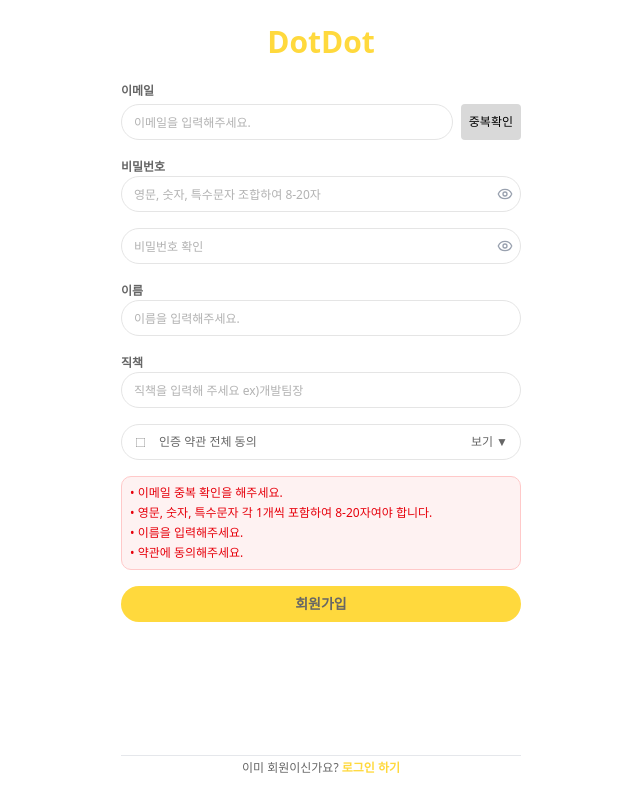
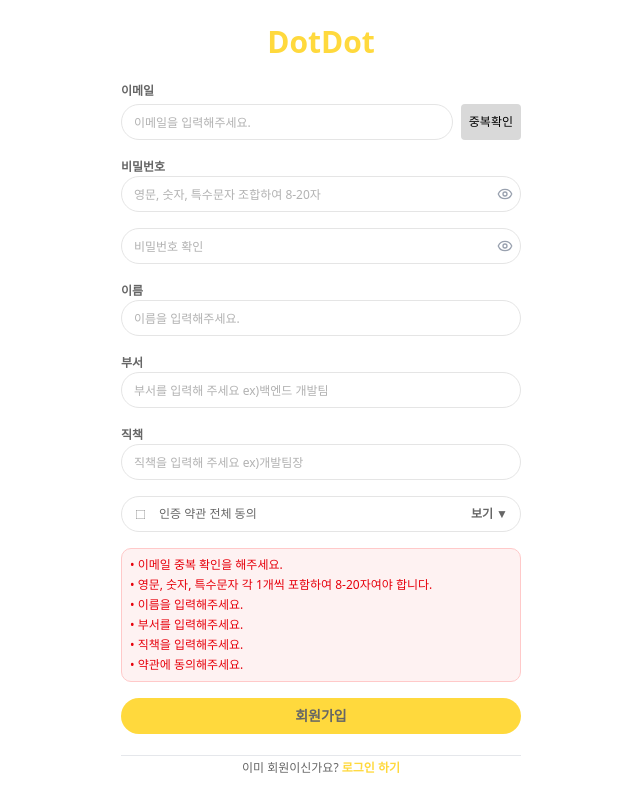
Before and after one commit to DotDot5/DotDot_FE, a Next.js app: page /auth/signup in a window 1280 px wide. Shown: the whole page, without its empty margins (319-959 px from the left). Built offline with nearby package versions, Linux system fonts and the light colour scheme; no server answers.

Commit message:
feat : 회원가입시 부서 추가 및 인증 약관 보기 구현

```diff
--- a/src/api/auth.ts
+++ b/src/api/auth.ts
@@ -21,6 +21,7 @@
   name: string;
   email: string;
   password: string;
+  department: string;
   position: string;
 }): Promise<void> => {
   await axiosInstance.post<ApiResponse<void>>('/api/v1/auth/signup', data);
--- a/src/app/auth/signup/Signup.tsx
+++ b/src/app/auth/signup/Signup.tsx
@@ -3,6 +3,7 @@
 import { useState, useEffect } from 'react';
 import { Eye, EyeOff } from 'lucide-react';
 import { signup, login, checkEmail } from '@/api/auth';
+import TermsModal from '../../mypage/TermsModal';
 import { useRouter } from 'next/navigation';
 
 export default function Signup() {
@@ -13,6 +14,7 @@
   const [confirmPassword, setConfirmPassword] = useState('');
   const [name, setName] = useState('');
   const [position, setPosition] = useState('');
+  const [department, setDepartment] = useState('');
   const [showPassword, setShowPassword] = useState(false);
   const [showConfirm, setShowConfirm] = useState(false);
   const [agree, setAgree] = useState(false);
@@ -24,6 +26,7 @@
   const [emailError, setEmailError] = useState('');
   const [passwordError, setPasswordError] = useState('');
   const [confirmPasswordError, setConfirmPasswordError] = useState('');
+  const [isTermsModalOpen, setIsTermsModalOpen] = useState(false);
 
   useEffect(() => {
     const accessToken = localStorage.getItem('accessToken');
@@ -96,6 +99,13 @@
       errors.push('이름을 입력해주세요.');
     }
 
+    if (!department.trim()) {
+      errors.push('부서를 입력해주세요.');
+    }
+    if (!position.trim()) {
+      errors.push('직책을 입력해주세요.');
+    }
+
     if (!agree) {
       errors.push('약관에 동의해주세요.');
     }
@@ -117,7 +127,7 @@
     }
 
     try {
-      await signup({ name, email, password, position });
+      await signup({ name, email, password, position, department });
       const { accessToken, refreshToken } = await login({ email, password });
 
       localStorage.setItem('accessToken', accessToken);
@@ -246,6 +256,19 @@
               />
             </div>
 
+            {/* 부서 */}
+            <div>
+              <label className="font-semibold text-xs">부서</label>
+              <input
+                type="text"
+                placeholder="부서를 입력해 주세요 ex)백엔드 개발팀"
+                value={department}
+                onChange={(e) => setDepartment(e.target.value)}
+                className="border rounded-[20px] h-9 px-3 w-full text-xs"
+                required
+              />
+            </div>
+
             {/* 직책 */}
             <div>
               <label className="font-semibold text-xs">직책</label>
@@ -255,6 +278,7 @@
                 value={position}
                 onChange={(e) => setPosition(e.target.value)}
                 className="border rounded-[20px] h-9 px-3 w-full text-xs"
+                required
               />
             </div>
 
@@ -269,9 +293,15 @@
                 />
                 <span className="text-xs">인증 약관 전체 동의</span>
               </label>
-              <span className="text-xs">보기 ▼</span>
+              {/* '보기' 버튼 클릭 시 모달 열기 */}
+              <button
+                type="button"
+                onClick={() => setIsTermsModalOpen(true)}
+                className="text-xs font-semibold hover:underline"
+              >
+                보기 ▼
+              </button>
             </div>
-
             {/* 에러 메시지 */}
             {error && <p className="text-red-500 text-xs text-center">{error}</p>}
 
@@ -297,7 +327,9 @@
                 !email ||
                 !password ||
                 !confirmPassword ||
-                !name
+                !name ||
+                !department ||
+                !position
               }
             >
               회원가입
@@ -319,6 +351,11 @@
           </div>
         </div>
       </div>
+      <TermsModal
+        isOpen={isTermsModalOpen}
+        onClose={() => setIsTermsModalOpen(false)}
+        title="이용약관"
+      />
     </main>
   );
 }
```
